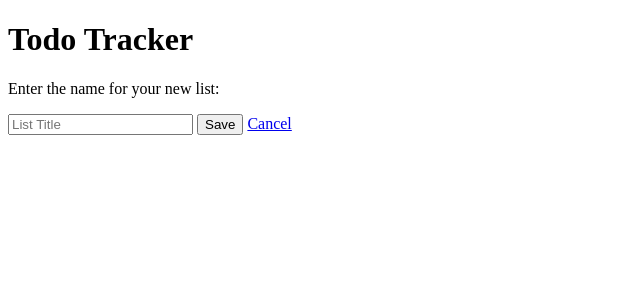
After one commit to swiraol/todos_from_scratch_2, a Flask app: page /lists/new in a window 1280 px wide. The commit adds this page. Shown: the top 300 px of the page, without its empty margins (0-640 px from the left). Run offline with Flask 3, Linux system fonts and the light colour scheme; some libraries are stand-ins or nearby versions.

Commit message:
Completed Slice 3: The Creator (Forms & Validation)

```diff
--- a/app.py
+++ b/app.py
@@ -1,13 +1,18 @@
 from flask import (
+            flash,
             Flask,
             g,
             redirect,
             render_template,
+            request,
             url_for,
 )
-from database_persistence import DatabasePersistence
+from todos.database_persistence import DatabasePersistence
+from todos.utils import error_for_title
 
 app = Flask(__name__)
+
+app.secret_key = "Hello"
 
 @app.before_request
 def db_storage():
@@ -22,10 +27,43 @@ def all_lists():
     lists = g.storage.all_lists()
     return render_template('lists.html', all_lists=lists)
 
+@app.route("/lists", methods=["POST"])
+def create_list():
+    all_lists = g.storage.all_lists()
+    title = request.form['list_title']
+    error = error_for_title(title, 'list', all_lists)
+    if error:
+        flash(error, "error")
+        return render_template('new_list.html', title=title)
+
+    if any(title == lst['title'] for lst in all_lists):
+        flash("The list title already exists")
+        return render_template('new_list.html', title=title)
+
+    g.storage.create_list(title)
+    flash("You created a new list", "success")
+    return redirect(url_for('all_lists'))
+
+@app.route("/lists/new")
+def new_list():
+    return render_template('new_list.html')
+
 @app.route("/lists/<int:list_id>")
 def show_list(list_id):
     lst = g.storage.find_list(list_id)
     return render_template('list.html', lst=lst)
 
+@app.route("/lists/<int:list_id>/todos", methods=["POST"])
+def create_todo(list_id):
+    todo_title = request.form['todo_title']
+    error = error_for_title(todo_title)
+    if error:
+        flash(error, "error")
+        return redirect(url_for('show_list', list_id=list_id))
+
+    g.storage.create_todo(list_id, todo_title)
+    flash("Your todo item has been created", "success")
+    return redirect(url_for("show_list", list_id=list_id))
+
 if __name__ == "__main__":
     app.run(debug=True, port=5003)
--- /dev/null
+++ b/static/css/style.css
@@ -0,0 +1,21 @@
+.all-lists {
+  position: absolute;
+  top: 10px;
+  right: 30px;
+}
+
+.new-list {
+  position: absolute;
+  top: 10px;
+  right: 30px;
+}
+
+.flash-success {
+  color: #155724;
+  background-color: #d4edda;
+}
+
+.flash-error {
+  color: #721c24;
+  background-color: #f8d7da;
+}
--- a/templates/layout.html
+++ b/templates/layout.html
@@ -2,8 +2,18 @@
 <html lang="EN">
   <head>
     <title>Todo Tracker</title>
+    <link rel="stylesheet" href="{{ url_for('static', filename='css/style.css') }}">
   </head>
   <body>
+    {% with messages = get_flashed_messages(with_categories=true) %}
+      {% if messages %}
+        {% for category, msg in messages %}
+          <div class="flash-{{ category }}">
+            {{ msg }}
+          </div>
+        {% endfor %}
+      {% endif %}
+    {% endwith %}
     <h1>Todo Tracker</h1>
     <main>
       {% block content %}
--- a/templates/lists.html
+++ b/templates/lists.html
@@ -1,5 +1,6 @@
 {% extends 'layout.html' %}
 {% block content %}
+  <a href="{{ url_for('new_list') }}" class="new-list"><h2>New List</h2></a>
   <ul>
     {% for lst in all_lists %}
         <li><a href="{{ url_for('show_list', list_id=lst.id) }}">{{ lst.title }}</a> --- {{ lst.todos_remaining }} / {{ lst.total_todos }}</li>
--- /dev/null
+++ b/templates/new_list.html
@@ -0,0 +1,10 @@
+{% extends 'layout.html' %}
+
+{% block content %}
+  <p>Enter the name for your new list:</p>
+  <form action="{{ url_for('create_list') }}" method="post">
+    <input placeholder="List Title" type="text" name="list_title" value="{{ title }}">
+    <input type="submit" value="Save">
+    <a href="{{ url_for('all_lists') }}">Cancel</a>
+  </form>
+{% endblock %}
--- a/database_persistence.py
+++ b/todos/database_persistence.py
@@ -53,3 +53,17 @@ class DatabasePersistence:
         list['todos'] = todos
 
         return list
+
+    def create_list(self, title):
+        query = "INSERT INTO lists (title) VALUES (%s)"
+
+        with self._database_connect() as conn:
+            with conn.cursor() as cursor:
+                cursor.execute(query, (title,))
+
+    def create_todo(self, list_id, title):
+        query = "INSERT INTO todos (title, list_id) VALUES (%s, %s)"
+
+        with self._database_connect() as conn:
+            with conn.cursor() as cursor:
+                cursor.execute(query, (title, list_id,))
```
Also changed, not shown: templates/list.html (+7 -0 lines), todos/utils.py (added, +10 -0 lines).
